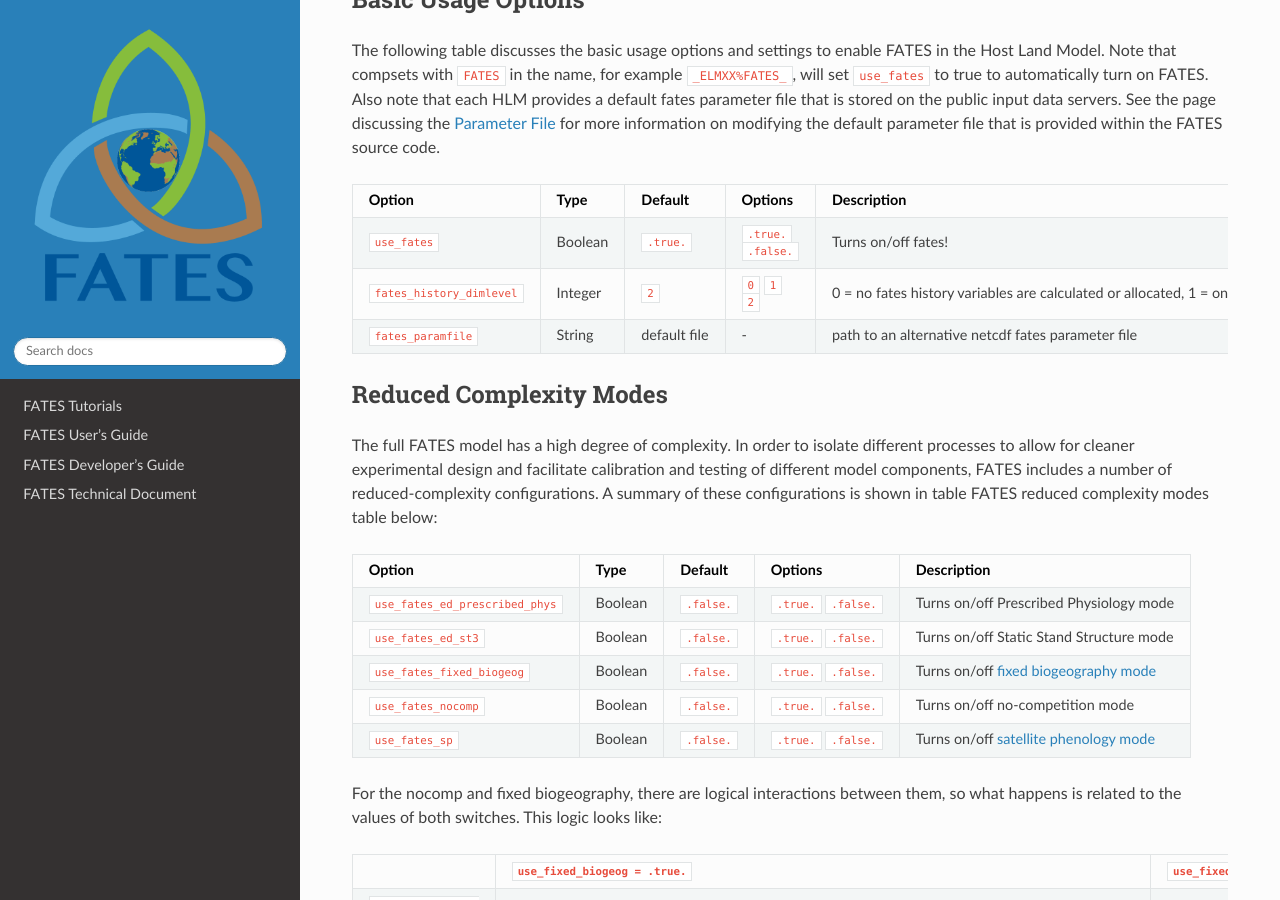
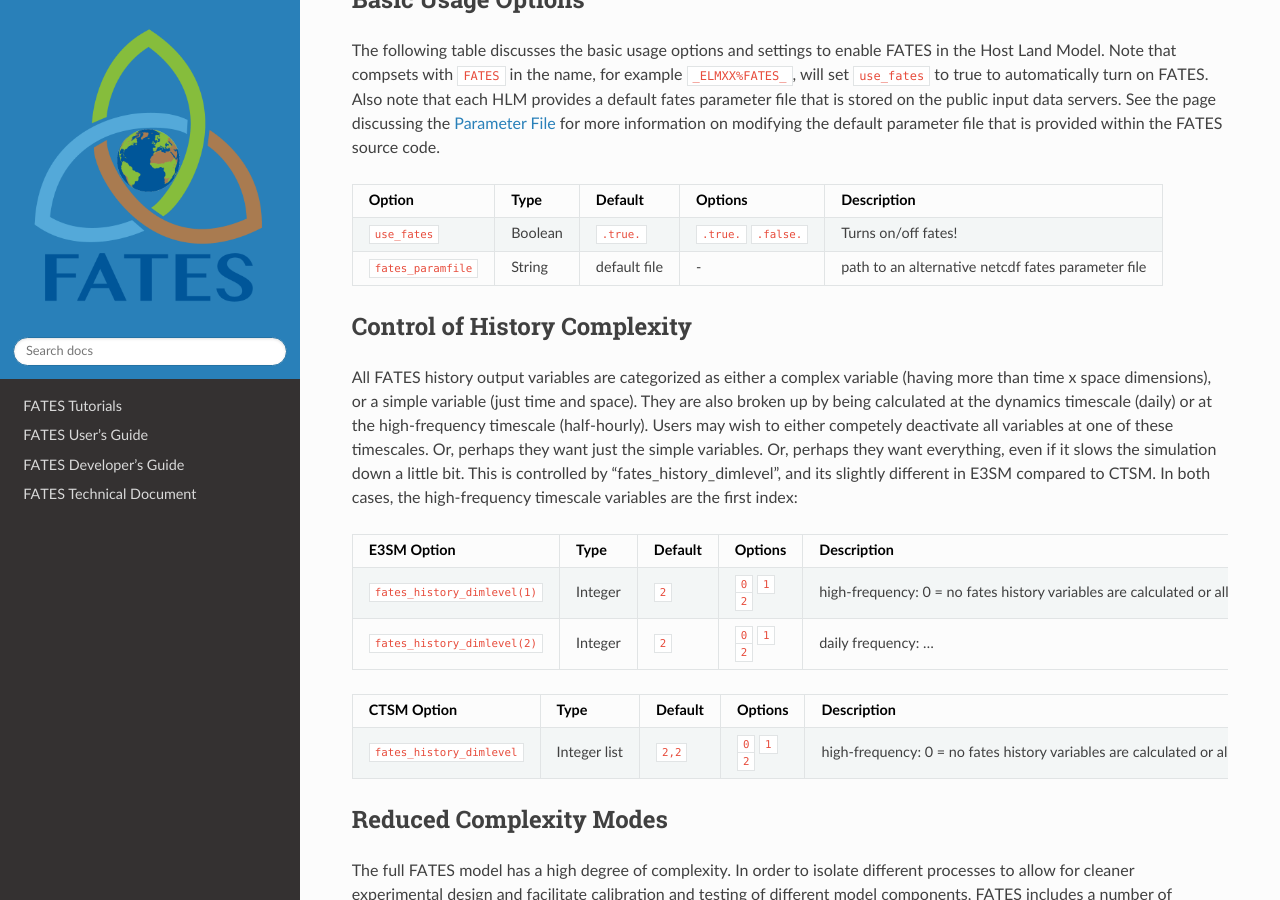
Before and after one commit to NGEET/fates-users-guide, a Sphinx documentation site: the page built from docs/source/user/namelist-options.md, in a window 1280 px wide and 900 px high, scrolled down 297 px. Built offline with Sphinx 7.4.7 and the Read the Docs theme 3.1.0, drawn with Linux system fonts in a browser that asks for light colours.

Commit message:
fix to the dimlevel documentation

```diff
--- a/docs/source/user/namelist-options.md
+++ b/docs/source/user/namelist-options.md
@@ -11,8 +11,22 @@ The following table discusses the basic usage options and settings to enable FAT
 | Option                   | Type    | Default      | Options            | Description |
 |:-------------------------|:-------:|:------------:|:-------------------|:------------|
 | `use_fates`              | Boolean | `.true.`     | `.true.` `.false.` | Turns on/off fates! |
-| `fates_history_dimlevel` | Integer | `2`          | `0` `1` `2`        | 0 = no fates history variables are calculated or allocated, 1 = only time x space (3d) fates history variables allowed, 2 = multiplexed dimensioned fates history is also allowed |
 | `fates_paramfile`        | String  | default file | -                  | path to an alternative netcdf fates parameter file |
+
+## Control of History Complexity
+
+All FATES history output variables are categorized as either a complex variable (having more than time x space dimensions), or a simple variable (just time and space). They are also broken up by being calculated at the dynamics timescale (daily) or at the high-frequency timescale (half-hourly).  Users may wish to either competely deactivate all variables at one of these timescales. Or, perhaps they want just the simple variables. Or, perhaps they want everything, even if it slows the simulation down a little bit. This is controlled by "fates_history_dimlevel", and its slightly different in E3SM compared to CTSM.  In both cases, the high-frequency timescale variables are the first index:
+
+| E3SM Option              | Type    | Default      | Options            | Description |
+|:-------------------------|:-------:|:------------:|:-------------------|:------------|
+| `fates_history_dimlevel(1)` | Integer | `2`       | `0` `1` `2`     | high-frequency: 0 = no fates history variables are calculated or allocated, 1 = only time x space (3d) fates history variables allowed, 2 = multiplexed dimensioned fates history is also allowed |
+| `fates_history_dimlevel(2)` | Integer | `2`       | `0` `1` `2`     | daily frequency: ...
+
+
+| CTSM Option              | Type    | Default      | Options            | Description |
+|:-------------------------|:-------:|:------------:|:-------------------|:------------|
+| `fates_history_dimlevel ` | Integer list | `2,2`  | `0` `1` `2`     | high-frequency: 0 = no fates history variables are calculated or allocated, 1 = only time x space (3d) fates history variables allowed, 2 = multiplexed dimensioned fates history is also allowed |
+
 
 ## Reduced Complexity Modes
 
```
